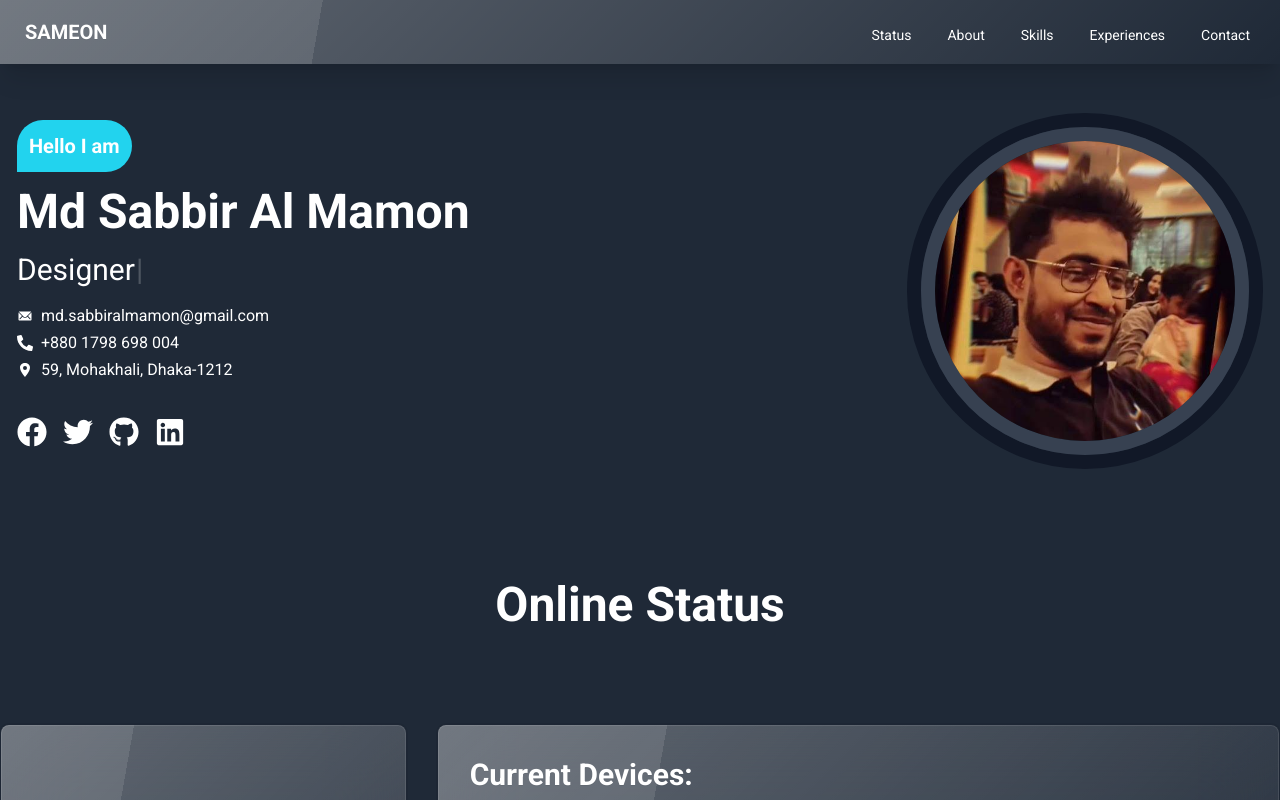
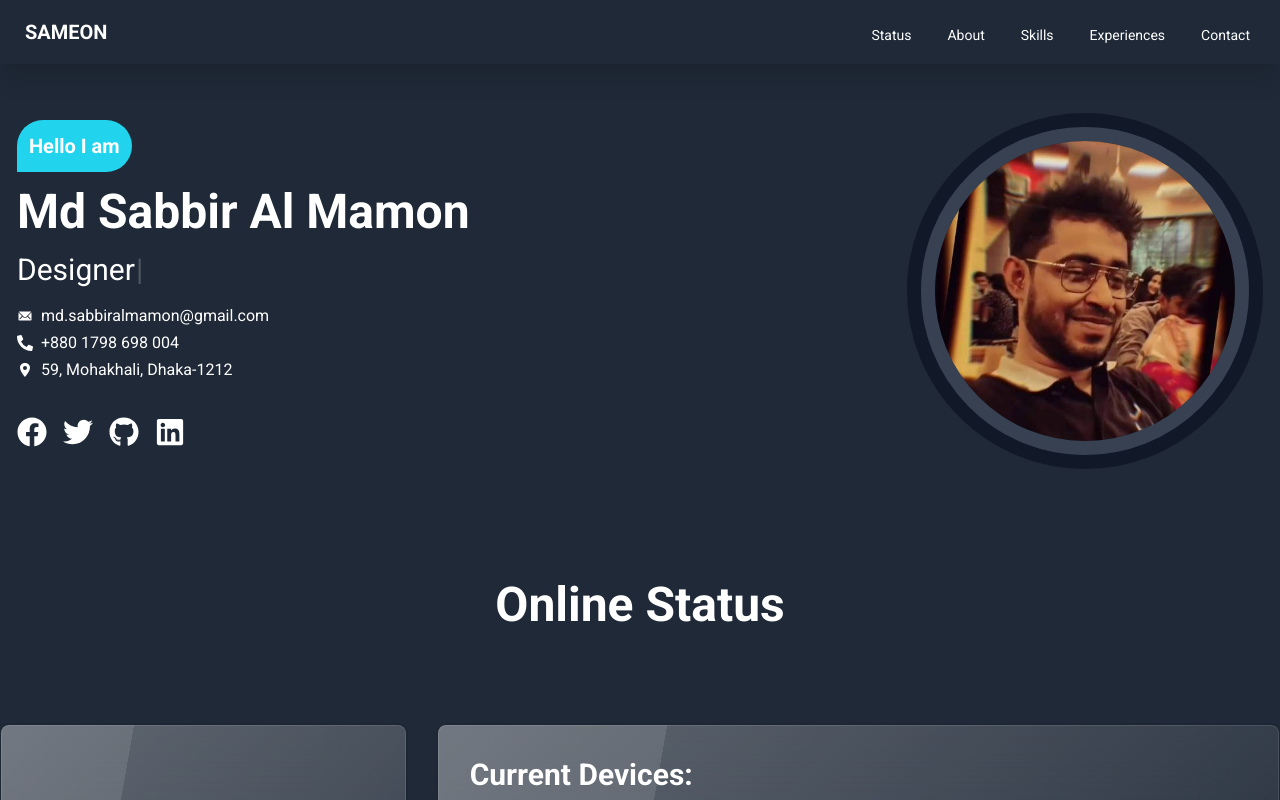
Before and after one commit to mdsabbiralmamon/sameon-rich-cv, a Next.js app: page / in a window 1280 px wide. Shown: the top 800 px of the page. Built offline with nearby package versions, Linux system fonts and the light colour scheme; no server answers.

Commit message:
added scrolled based conditional bg

```diff
--- a/src/components/Shared/Navbar/Navbar.tsx
+++ b/src/components/Shared/Navbar/Navbar.tsx
@@ -3,17 +3,30 @@
 import useHash from '@/app/hooks/UseHash';
 import Link from 'next/link'
 import { usePathname } from 'next/navigation'
-import React from 'react'
+import React, { useEffect, useState } from 'react'
 import styles from './Navbar.module.css';
 
 export default function Navbar() {
     const pathname = usePathname();
     const hash = useHash();
+    const [isScrolled, setIsScrolled] = useState(false);
 
     const newPath = hash !== null ? `${pathname}#${hash}` : pathname;
 
-    console.log("hash", newPath);
+    // console.log("hash", newPath);
 
+    useEffect(() => {
+        const handleScroll = () => {
+            const scrollTop = window.pageYOffset || document.documentElement.scrollTop;
+            setIsScrolled(scrollTop > 0);
+        };
+
+        window.addEventListener('scroll', handleScroll);
+
+        return () => {
+            window.removeEventListener('scroll', handleScroll);
+        };
+    }, []);
 
     const navLinks = <>
         <li><Link className={`${newPath === '/#onlineStatus' ? `${styles.activeNavLink} active` : `${styles.inActiveNavLink}`}`} href={'#onlineStatus'}>Status</Link></li>
@@ -23,7 +36,7 @@ export default function Navbar() {
         <li><Link className={`${newPath === '/#contact' ? `${styles.activeNavLink} active` : `${styles.inActiveNavLink}`}`} href={'#contact'}>Contact</Link></li>
     </>
     return (
-        <div className='bg-gray-800 text-white shadow-xl fixed w-full z-10 glass'>
+        <div className={`bg-gray-800 text-white shadow-xl fixed w-full ${isScrolled ? 'glass' : 'transparent'} z-10`}>
             <div className="navbar container mx-auto">
                 <div className="navbar-start">
                     <div className="dropdown">
```
